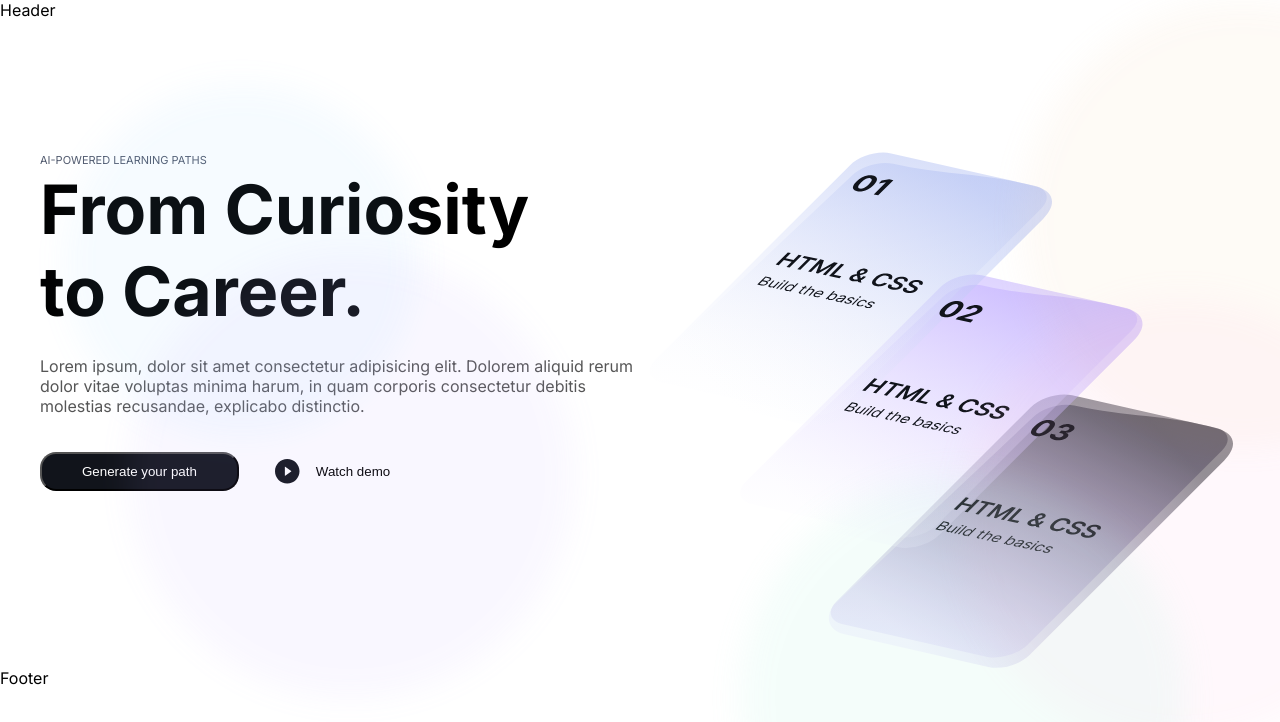
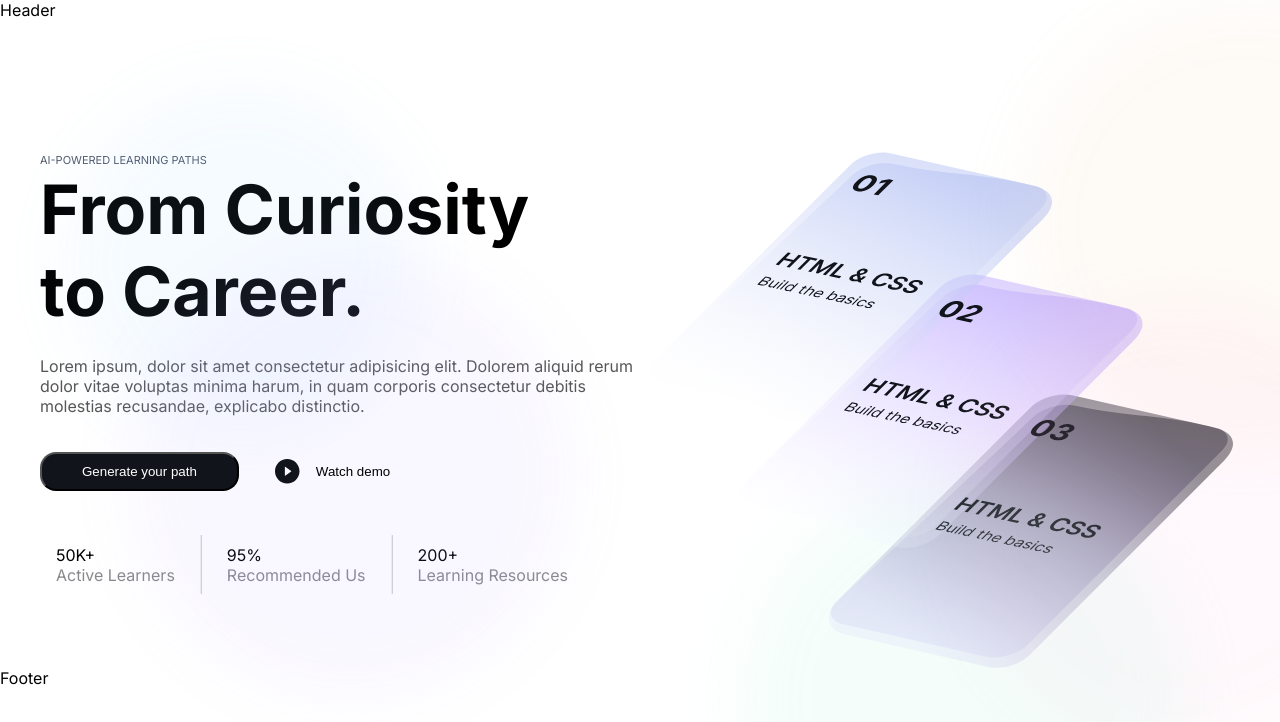
Before and after one commit to chingu-voyages/V62-tier1-team-01, a React (Vite) app: page / in a window 1280 px wide. Shown: the top 722 px of the page. Built offline with nearby package versions, Linux system fonts and the light colour scheme.

Commit message:
feat: add review box

```diff
--- a/src/components/LandingPage/LandingPage.module.css
+++ b/src/components/LandingPage/LandingPage.module.css
@@ -36,6 +36,7 @@ body {
   border-radius: 16px;
   margin-right: 36px;
   cursor: pointer;
+  z-index: 1;
 }
 
 .buttonPlay {
@@ -43,6 +44,7 @@ body {
   align-items: center;
   background-color: transparent;
   border: none;
+  z-index: 1;
 }
 
 .iconPlay {
@@ -56,8 +58,22 @@ body {
 .blush {
   position: absolute;
   opacity: 0.4;
-  filter: blur(16px);
+  filter: blur(32px);
   border-radius: 50%;
+}
+
+.reviewBox {
+  display: flex;
+  align-items: center;
+  margin-top: 36px;
+}
+
+.reviewCard {
+  margin: 0 16px;
+}
+
+.reviewText {
+  color: #11141B80;
 }
 
 @media (max-width: 768px) {
@@ -65,6 +81,7 @@ body {
     display: block;
     margin-top: 36px;
     background-image: url("/src/assets/banner-img-with-opacity.svg");
+    background-repeat: no-repeat;
   }
 
   .blush {
@@ -79,4 +96,8 @@ body {
   .bannerImg {
     display: none;
   }
+
+  .reviewCard {
+    margin: 0 4px;
+  }
 }
--- a/src/components/LandingPage/index.jsx
+++ b/src/components/LandingPage/index.jsx
@@ -1,5 +1,6 @@
 import bannerImg from "/src/assets/banner-img.svg";
 import playButton from "/src/assets/play-button.svg";
+import separationBar from "/src/assets/separation-bar.svg"
 import styles from "./LandingPage.module.css";
 
 function LandingPage({ onNextStep }) {
@@ -36,9 +37,23 @@ function LandingPage({ onNextStep }) {
               <span>Watch demo</span>
             </button>
           </div>
-
+          <div className={styles.reviewBox}>
+            <div className={styles.reviewCard}>
+              <span>50K+</span>
+              <p className={styles.reviewText}>Active Learners</p>
+            </div>
+            <img src={separationBar} />
+            <div className={styles.reviewCard}>
+              <span>95%</span>
+              <p className={styles.reviewText}>Recommended Us</p>
+            </div>
+            <img src={separationBar} />
+            <div className={styles.reviewCard}>
+              <span>200+</span>
+              <p className={styles.reviewText}>Learning Resources</p>
+            </div>
+          </div>
         </div>
-
         <img className={styles.bannerImg} src={bannerImg} alt="banner image" />
       </div>
     </div>
```
Also changed, not shown: src/assets/separation-bar.svg (added).
